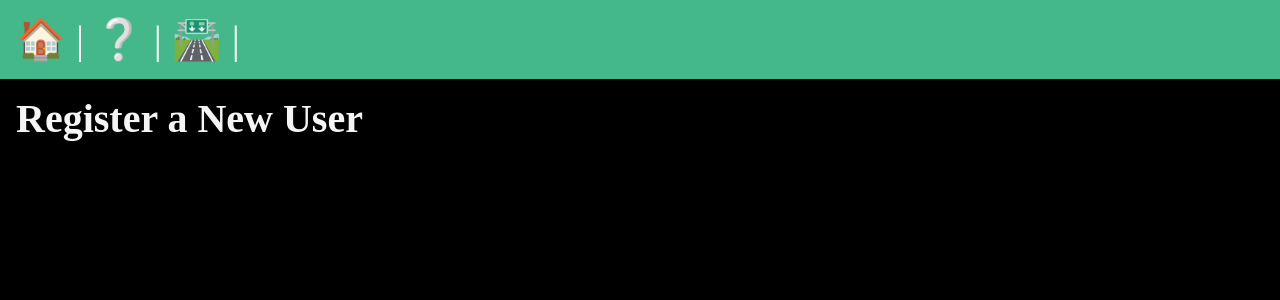
After one commit to CamilloColle/Learning, a Django app: page /users/register/ in a window 1280 px wide. The commit adds this page. Shown: the top 300 px of the page. Run offline with Django 5.2, Linux system fonts and the light colour scheme.

Commit message:
implemented users app
registered new app, created views and urls and respective html templates

still need to implement user registration

```diff
--- a/web_wiki/static/css/style.css
+++ b/web_wiki/static/css/style.css
@@ -28,7 +28,7 @@ section {
     gap: 1rem;
 }
 
-h2 {
+h1, h2 {
     font-size: 2.5rem;
 }
 
--- /dev/null
+++ b/web_wiki/users/admin.py
@@ -0,0 +1,3 @@
+from django.contrib import admin
+
+# Register your models here.
--- /dev/null
+++ b/web_wiki/users/apps.py
@@ -0,0 +1,6 @@
+from django.apps import AppConfig
+
+
+class UsersConfig(AppConfig):
+    default_auto_field = 'django.db.models.BigAutoField'
+    name = 'users'
--- /dev/null
+++ b/web_wiki/users/templates/register.html
@@ -0,0 +1,9 @@
+{% extends 'layout.html' %}
+
+{% block title %}
+    Register a New User
+{% endblock %}
+
+{% block content %}
+    <h1>Register a New User</h1>
+{% endblock %}
--- /dev/null
+++ b/web_wiki/users/templates/users_list.html
@@ -0,0 +1 @@
+{% extends 'layout.html' %}
--- /dev/null
+++ b/web_wiki/users/tests.py
@@ -0,0 +1,3 @@
+from django.test import TestCase
+
+# Create your tests here.
--- /dev/null
+++ b/web_wiki/users/urls.py
@@ -0,0 +1,9 @@
+from django.urls import path
+from . import views
+
+app_name = 'users' #specify that these urls are in the app 'campaigns'
+
+urlpatterns = [
+    path('register/', views.register,
+         name='register'),
+]
--- /dev/null
+++ b/web_wiki/users/views.py
@@ -0,0 +1,11 @@
+from django.shortcuts import render
+from .models import User
+
+"""
+def users_list(request):
+    users = User.objects.all().order_by('name')
+    return render(request, 'users_list.html', {'users': users})
+"""
+
+def register(request):
+    return render(request, 'register.html')
--- a/web_wiki/wiki/settings.py
+++ b/web_wiki/wiki/settings.py
@@ -45,6 +45,7 @@ INSTALLED_APPS = [
     'characters',
     'locations',
     'items',
+    'users',
     'playground',
     'debug_toolbar'
 ]
--- a/web_wiki/wiki/urls.py
+++ b/web_wiki/wiki/urls.py
@@ -27,6 +27,7 @@ urlpatterns = [
     path('', views.homepage),
     path('about/', views.about),
     path('campaigns/', include('campaigns.urls')),
+    path('users/', include('users.urls')),
     path('playground/', include('playground.urls')), #any request starting with playground will be handled by the respective playground module
     path('__debug__/', include(debug_toolbar.urls)),
 ]
```
Also changed, not shown: web_wiki/users/models.py (added, +10 -0 lines), web_wiki/users/__init__.py (added), web_wiki/users/migrations/__init__.py (added).
